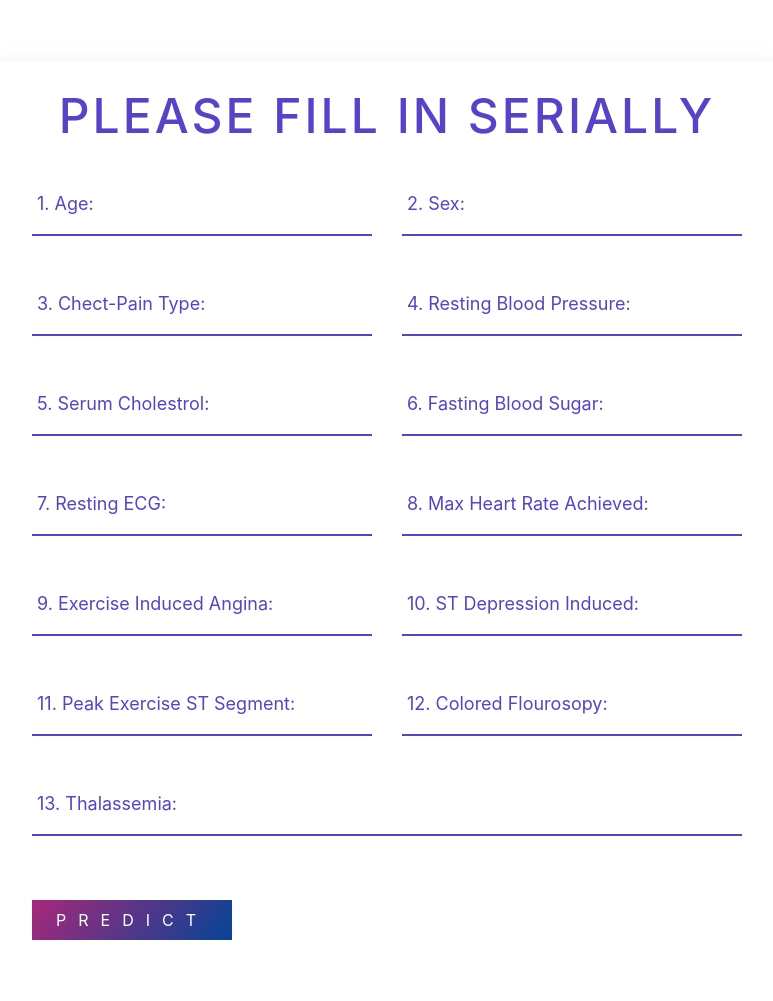
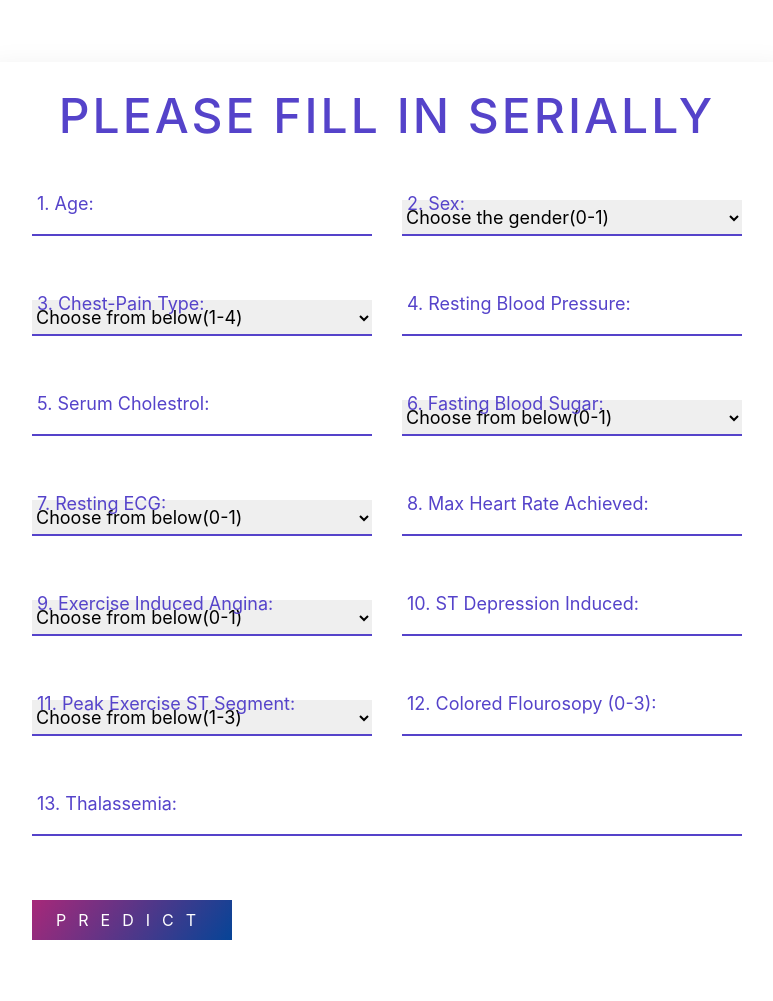
Before and after one commit to Subodh0/herokuapp, a Flask app: page / in a window 1280 px wide. Shown: the part 1413-2414 px from the top of the page, without its empty margins (253-1026 px from the left). Run offline with Flask 2, Linux system fonts and the light colour scheme; parts of the project's set-up code (start-up, migrations or seed data) failed here and were passed over; some libraries are stand-ins or nearby versions.

Commit message:
Add files via upload

```diff
--- a/templates/index.html
+++ b/templates/index.html
@@ -122,55 +122,108 @@
   <div class="container">
     <div class="contact-form row">
       <div class="form-field col-lg-6">
-        <input id="name" class="input-text" type="text" name="age">
+        <input id="name" class="input-text" type="text" name="age" required="required">
         <label for="name" class="label">1. Age:</label>
       </div>
-      <div class="form-field col-lg-6">
+     <!--  <div class="form-field col-lg-6">
         <input id="sex" class="input-text" type="text" name="sex">
         <label for="sex" class="label">2. Sex:</label>
+      </div> -->
+ 		<div class="form-field col-lg-6">
+        <select id="sex" name="sex" class="input-text" required="required">
+        	<option value="">Choose the gender(0-1)</option>
+          <option value="0">Female</option>
+          <option value="1">Male</option>
+        </select>
+         <label for="sex" class="label">2. Sex:</label>
+      </div>
+
+      <!-- <div class="form-field col-lg-6">
+        <input id="cp" class="input-text" type="text" name="cp">
+        <label for="cp" class="label">3. Chect-pain type:</label>
+      </div> -->
+      <div class="form-field col-lg-6">
+        <select id="cp" name="cp" class="input-text" required="required">
+        	<option value="">Choose from below(1-4)</option>
+          <option value="1">Typical angina</option>
+          <option value="2">Atypical angina</option>
+          <option value="3">Non-anginal pain angina</option>
+          <option value="4">Asymtomatic</option>
+        </select>
+         <label for="cp" class="label">3. Chest-pain type:</label>
       </div>
       <div class="form-field col-lg-6">
-        <input id="cp" class="input-text" type="text" name="cp">
-        <label for="cp" class="label">3. Chect-pain type:</label>
-      </div>
-      <div class="form-field col-lg-6">
-        <input id="trestbps" class="input-text" type="text" name="trestbps">
+        <input id="trestbps" class="input-text" type="text" name="trestbps" required="required">
         <label for="trestbps" class="label">4. Resting Blood Pressure:</label>
       </div>
       <div class="form-field col-lg-6">
-        <input id="chol" class="input-text" type="text" name="chol">
+        <input id="chol" class="input-text" type="text" name="chol" required="required">
         <label for="chol" class="label">5. Serum Cholestrol:</label>
       </div>
-      <div class="form-field col-lg-6">
+      <!-- <div class="form-field col-lg-6">
         <input id="fbs" class="input-text" type="text" name="fbs">
         <label for="fbs" class="label">6. Fasting Blood Sugar:</label>
+      </div> -->
+      <div class="form-field col-lg-6">
+        <select id="fbs" name="fbs" class="input-text" required="required">
+        	<option value="">Choose from below(0-1)</option>
+          <option value="0">True</option>
+          <option value="1">False</option>
+        </select>
+         <label for="fbs" class="label">6. Fasting Blood Sugar:</label>
       </div>
-      <div class="form-field col-lg-6">
+     <!--  <div class="form-field col-lg-6">
         <input id="restecg" class="input-text" type="text" name="restecg">
         <label for="restecg" class="label">7. Resting ECG:</label>
+      </div> -->
+       <div class="form-field col-lg-6">
+        <select id="restecg" name="restecg" class="input-text" required="required">
+        	<option value="">Choose from below(0-1)</option>
+          <option value="0">Normal</option>
+          <option value="1">Abnormality</option>
+        </select>
+         <label for="restecg" class="label">7. Resting ECG:</label>
       </div>
+
       <div class="form-field col-lg-6">
-        <input id="thalach" class="input-text" type="text" name="thalach">
+        <input id="thalach" class="input-text" type="text" name="thalach" required="required">
         <label for="thalach" class="label">8. Max heart rate achieved:</label>
       </div>
+     <!--  <div class="form-field col-lg-6">
+        <input id="exang" class="input-text" type="text" name="exang">
+        <label for="exang" class="label">9. Exercise induced angina:</label>
+      </div> -->
       <div class="form-field col-lg-6">
-        <input id="exang" class="input-text" type="text" name="exang">
+        <select id="exang" name="exang" class="input-text" required="required">
+        	<option value="">Choose from below(0-1)</option>
+          <option value="0">No</option>
+          <option value="1">Yes</option>
+        </select>
          <label for="exang" class="label">9. Exercise induced angina:</label>
       </div>
       <div class="form-field col-lg-6">
-        <input id="oldpeak" class="input-text" type="text" name="oldpeak">
+        <input id="oldpeak" class="input-text" type="text" name="oldpeak" required="required">
         <label for="oldpeak" class="label">10. ST depression induced:</label>
       </div>
+      <!-- <div class="form-field col-lg-6">
+        <input id="slope" class="input-text" type="text" name="slope">
+        <label for="slope" class="label">11. Peak exercise ST segment:</label>
+      </div> -->
       <div class="form-field col-lg-6">
-        <input id="slope" class="input-text" type="text" name="slope">
+        <select id="slope" name="slope" class="input-text" required="required">
+        	<option value="">Choose from below(1-3)</option>
+          <option value="1">Upsloping</option>
+          <option value="2">Flat</option>
+          <option value="3">Downsloping</option>
+        </select>
          <label for="slope" class="label">11. Peak exercise ST segment:</label>
       </div>
       <div class="form-field col-lg-6">
-        <input id="ca" class="input-text" type="text" name="ca">
-        <label for="ca" class="label">12. Colored Flourosopy:</label>
+        <input id="ca" class="input-text" type="text" name="ca" required="required">
+        <label for="ca" class="label">12. Colored Flourosopy (0-3):</label>
       </div>
       <div class="form-field col-lg-12">
-        <input id="thal" class="input-text" type="text" name="thal">
+        <input id="thal" class="input-text" type="text" name="thal" required="required">
         <label for="thal" class="label">13. Thalassemia:</label>
       </div>
       <div class="form-field col-lg-12">
```
Lines whose indentation alone changed are shown as unchanged.
